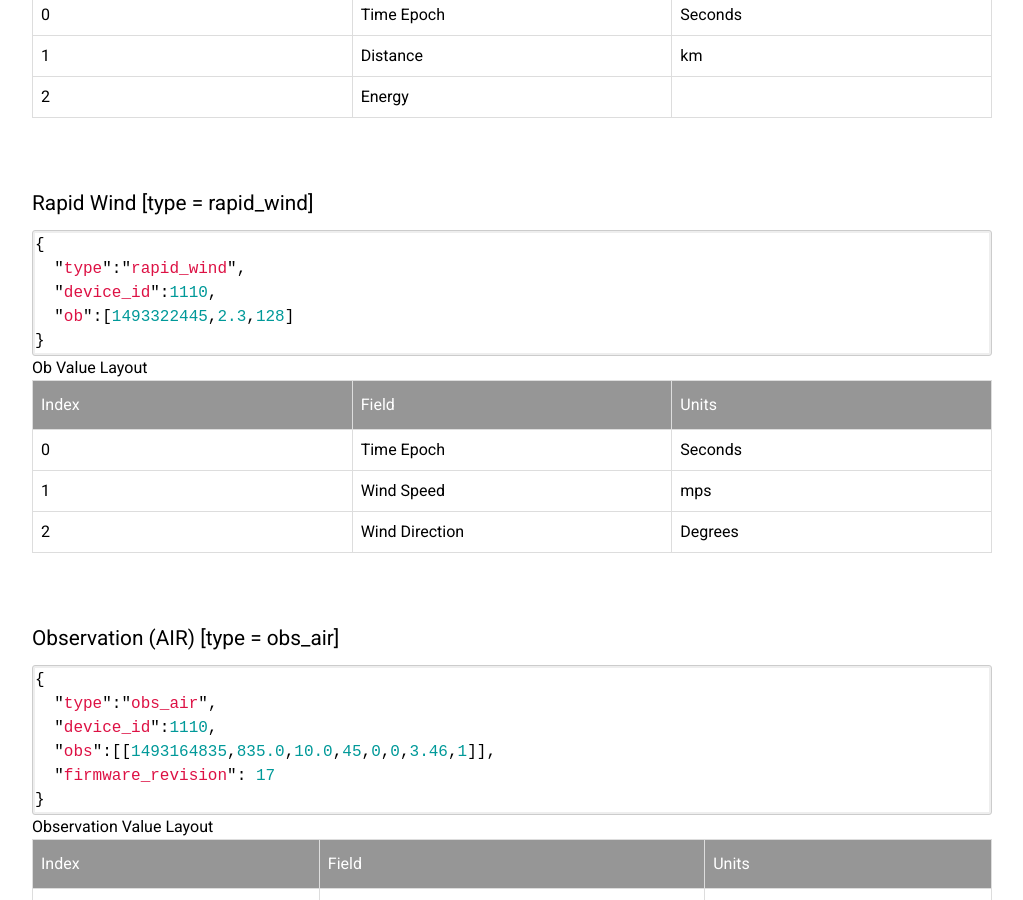
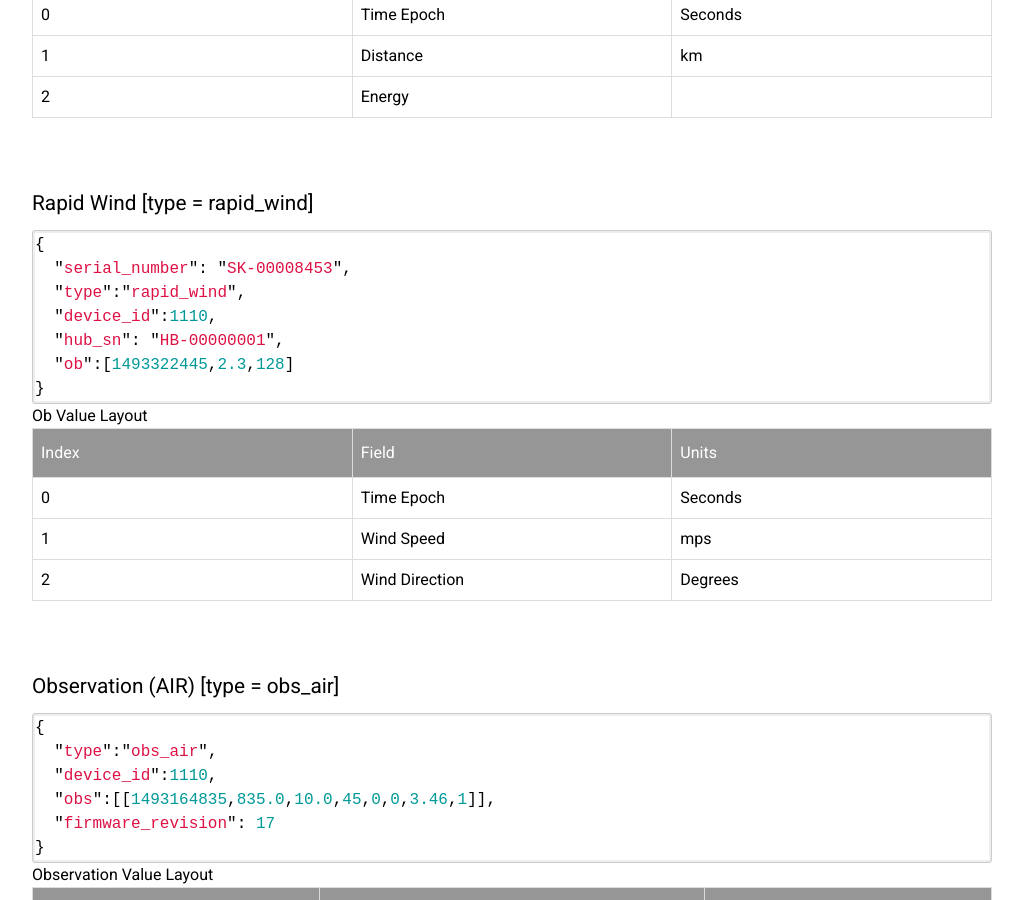
Before and after one commit to WeatherFlow/SmartWeather, a Jekyll site: the page built from api/udp.html, in a window 1280 px wide and 900 px high, scrolled down 1018 px. Shown: the whole window, without its empty margins (128-1151 px from the left). Built offline with Jekyll 4.4.1, drawn with Linux system fonts in a browser that asks for light colours; nearby versions of some CDN libraries.

Commit message:
Adding serial numbers

```diff
--- a/api/udp.html
+++ b/api/udp.html
@@ -45,8 +45,10 @@ Evt Value Layout
 <div class="code-highlight">
 {% highlight javascript %}
 {
+  "serial_number": "SK-00008453",
   "type":"rapid_wind",
   "device_id":1110,
+  "hub_sn": "HB-00000001",
   "ob":[1493322445,2.3,128]
 }
 {% endhighlight %}
```
